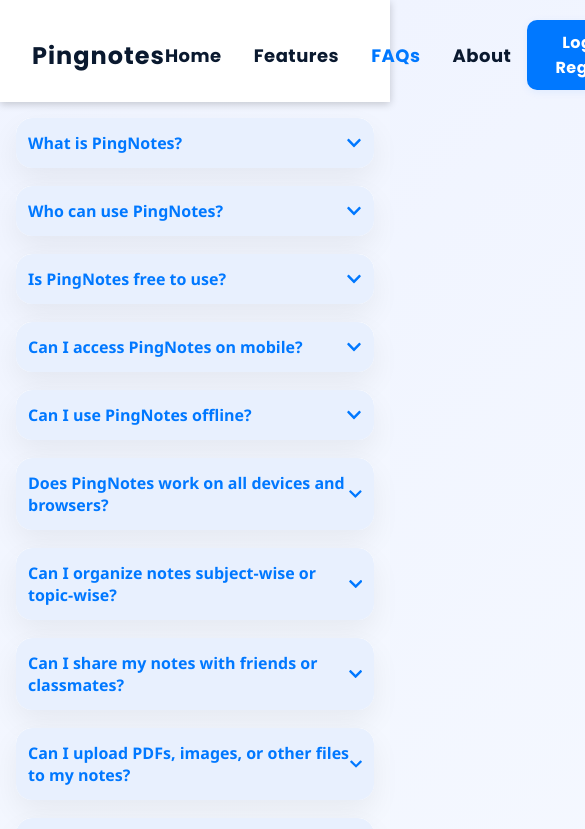
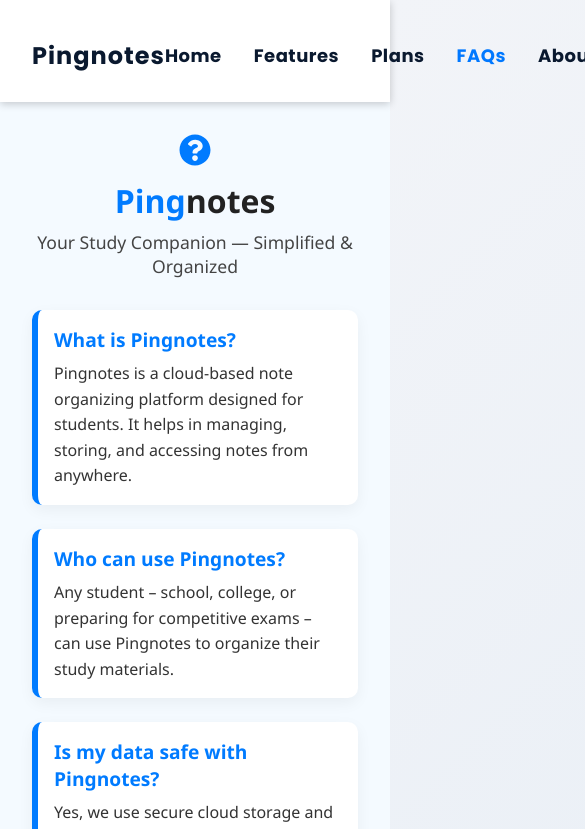
Before and after one commit to csdivyansh/PingNotes, a React (Vite) app in the folder frontend/: page /faq in a window 390 px wide. Shown: the top 829 px of the page, 585 px wide, since content can reach past the window. Built offline with nearby package versions, Linux system fonts and the light colour scheme; the HTML template or start-up script is replaced by a standard one.

Commit message:
updated ui4

```diff
--- a/frontend/src/App.jsx
+++ b/frontend/src/App.jsx
@@ -8,6 +8,7 @@
 import About from "./components/About";
 import Features from "./components/features";
 import FAQ from "./components/FAQ";
+import Plans from "./components/Plans";
 import ExplorePage from "./components/ExplorePage";
 import DashboardLayout from "./components/DashboardLayout";
 import MyFiles from "./components/MyFiles";
@@ -35,6 +36,7 @@
         <Route path="/auth/success" element={<AuthSuccess />} />
         <Route path="/about" element={<About />} />
         <Route path="/features" element={<Features />} />
+        <Route path="/plans" element={<Plans />} />
         <Route path="/faq" element={<FAQ />} />
         <Route path="/explore" element={<ExplorePage />} />
       </Routes>
--- a/frontend/src/components/FAQ.jsx
+++ b/frontend/src/components/FAQ.jsx
@@ -1,138 +1,81 @@
-import React, { useState } from "react";
+// FAQpage.js
+import React from "react";
 import "./FAQpage.css";
-import { FaChevronDown, FaChevronUp } from "react-icons/fa";
+import { FaQuestionCircle } from "react-icons/fa";
+import { motion } from "framer-motion";
 import Navbar from "./Navbar";
-import Footer from "./Footer";
-const FAQ = () => {
-  const [openIndex, setOpenIndex] = useState(null);
-
-  const toggleAnswer = (index) => {
-    setOpenIndex(openIndex === index ? null : index);
-  };
 
 const faqs = [
   {
-      question: "What is PingNotes?",
+    question: "What is Pingnotes?",
     answer:
-        "PingNotes is a cloud-based note organizer designed to help students save, organize, and share study materials easily.",
+      "Pingnotes is a cloud-based note organizing platform designed for students. It helps in managing, storing, and accessing notes from anywhere.",
   },
   {
-      question: "Who can use PingNotes?",
+    question: "Who can use Pingnotes?",
     answer:
-        "PingNotes is for all students – school students, college students, and those preparing for competitive exams like JEE, NEET, UPSC, SSC, etc.",
+      "Any student – school, college, or preparing for competitive exams – can use Pingnotes to organize their study materials.",
   },
   {
-      question: "Is PingNotes free to use?",
+    question: "Is my data safe with Pingnotes?",
     answer:
-        "Yes, PingNotes offers a free plan for students to get started easily.",
+      "Yes, we use secure cloud storage and encryption to protect your notes and personal information.",
   },
   {
-      question: "Can I access PingNotes on mobile?",
+    question: "How can I organize notes subject-wise or topic-wise?",
     answer:
-        "Yes, PingNotes is fully responsive and works on all smartphones and tablets.",
+      "You can create folders or tags based on subjects or topics, and easily group your notes accordingly within the Pingnotes app.",
   },
   {
-      question: "Can I use PingNotes offline?",
+    question: "Can I share my notes with classmates?",
     answer:
-        "Currently, PingNotes requires an internet connection, but offline support is planned for future updates.",
+      "Yes! Pingnotes allows you to share your notes securely with classmates via links or email invitations.",
   },
   {
-      question: "Does PingNotes work on all devices and browsers?",
+    question: "Does PingNotes work offline?",
     answer:
-        "Yes, PingNotes works smoothly on Chrome, Firefox, Safari, and modern mobile browsers.",
-    },
-    {
-      question: "Can I organize notes subject-wise or topic-wise?",
-      answer:
-        "Absolutely! You can create folders, categories, and tags for subjects, topics, or exams.",
-    },
-    {
-      question: "Can I share my notes with friends or classmates?",
-      answer:
-        "Yes, you can share notes via a link or invite other users to collaborate on notes.",
-    },
-    {
-      question: "Can I upload PDFs, images, or other files to my notes?",
-      answer:
-        "Yes, PingNotes supports file uploads including PDFs, images, and more.",
-    },
-    {
-      question: "Does PingNotes support handwritten notes or drawing?",
-      answer:
-        "We are working on a drawing board feature for handwritten notes.",
-    },
-    {
-      question:
-        "How can PingNotes help me prepare for competitive exams like JEE, NEET, SSC, UPSC?",
-      answer:
-        "You can organize revision notes, track progress, and share notes with study groups.",
-    },
-    {
-      question: "Can I bookmark important notes or tag them?",
-      answer:
-        "Yes, you can easily tag and bookmark your notes for quick access.",
-    },
-    {
-      question: "Can I set reminders or schedules for revision?",
-      answer: "A built-in reminder and scheduler feature is coming soon!",
-    },
-    {
-      question: "Is PingNotes useful for school students (Class 6 to 12)?",
-      answer: "Yes, PingNotes is designed to support all academic levels.",
-    },
-    {
-      question:
-        "Can college students use PingNotes for lecture notes and assignments?",
-      answer:
-        "Definitely! You can store, sort, and share your college materials easily.",
-    },
-    {
-      question: "Can teachers use PingNotes to share notes with students?",
-      answer:
-        "Yes, PingNotes supports sharing and collaboration for teachers and students alike.",
-    },
-    {
-      question: "Is my data safe on PingNotes?",
-      answer: "Yes, we use secure encryption to keep your data protected.",
-    },
-    {
-      question: "Can I recover deleted notes?",
-      answer:
-        "Yes, a deleted note goes to Trash and can be recovered within 30 days.",
-    },
-    {
-      question: "What should I do if I forget my password?",
-      answer:
-        "Use the 'Forgot Password' link on the login page to reset it easily.",
-    },
-    {
-      question: "How can I contact PingNotes support team?",
-      answer:
-        "You can reach out to us via our Contact page or email us at support@pingnotes.in.",
+      "Currently, PingNotes is optimized for online access, but we are working on an offline mode for future updates.",
   },
 ];
 
+const FAQpage = () => {
   return (
     <>
       <Navbar />
       <div className="faq-container">
-        <div className="faq-list">
+        <header className="faq-header">
+          <FaQuestionCircle className="faq-icon" />
+          <h1>
+            <span className="blue">Ping</span>notes
+          </h1>
+          <p className="tagline">
+            Your Study Companion — Simplified & Organized
+          </p>
+        </header>
+
+        <motion.div
+          className="faq-list"
+          initial={{ opacity: 0, y: 50 }}
+          animate={{ opacity: 1, y: 0 }}
+          transition={{ duration: 0.6 }}
+        >
           {faqs.map((faq, index) => (
-            <div key={index} className="faq-item">
-              <div className="faq-question" onClick={() => toggleAnswer(index)}>
-                {faq.question}
-                {openIndex === index ? <FaChevronUp /> : <FaChevronDown />}
+            <motion.div
+              className="faq-card"
+              key={index}
+              whileHover={{ scale: 1.02 }}
+              initial={{ opacity: 0, y: 30 }}
+              animate={{ opacity: 1, y: 0 }}
+              transition={{ delay: 0.2 * index }}
+            >
+              <h3>{faq.question}</h3>
+              <p>{faq.answer}</p>
+            </motion.div>
+          ))}
+        </motion.div>
       </div>
-              {openIndex === index && (
-                <div className="faq-answer">{faq.answer}</div>
-              )}
-            </div>
-          ))}
-        </div>
-      </div>
-      <Footer />
     </>
   );
 };
 
-export default FAQ;
+export default FAQpage;
--- a/frontend/src/components/FAQpage.css
+++ b/frontend/src/components/FAQpage.css
@@ -1,125 +1,73 @@
-body {
-  background: linear-gradient(135deg, #f0f4ff, #f9fcff);
+.faq-container {
+  background: #f4faff;
+  min-height: 100vh;
+  padding: 2rem;
   font-family: "Segoe UI", Tahoma, Geneva, Verdana, sans-serif;
-}
-
-.faq-page {
-  padding: 1rem;
-  padding: 50px 20px;
-  min-height: 100vh;
 }
 
 .faq-header {
   text-align: center;
-  margin-bottom: 60px;
+  margin-bottom: 2rem;
 }
 
-.faq-title {
-  font-size: 42px;
-  background: linear-gradient(90deg, #004aad, #00bfff);
-  -webkit-background-clip: text;
-  -webkit-text-fill-color: transparent;
-  font-weight: 800;
-  margin-bottom: 15px;
-  letter-spacing: 1.5px;
-  font-family: "Segoe UI", Tahoma, Geneva, Verdana, sans-serif;
+.faq-header h1 {
+  font-size: 2.5rem;
+  margin: 0;
+  font-weight: bold;
+  color: #222;
 }
 
-.faq-subtitle {
-  font-size: 18px;
+.faq-header .blue {
+  color: #007bff;
+}
+
+.faq-header .tagline {
   color: #444;
-  max-width: 750px;
-  margin: 0 auto 40px auto;
-  line-height: 1.6;
-  text-align: center;
-  font-style: italic;
-  font-weight: 500;
+  margin-top: 0.5rem;
+  font-size: 1.1rem;
+}
+
+.faq-icon {
+  font-size: 2rem;
+  color: #007bff;
+  margin-bottom: 0.5rem;
 }
 
 .faq-list {
-  padding: 1rem;
-  display: grid;
-  grid-template-columns: 1fr;
-  gap: 25px;
-  max-width: 900px;
-  margin: 0 auto;
+  display: flex;
+  flex-direction: column;
+  gap: 1.5rem;
+  max-width: 800px;
+  margin: auto;
 }
 
-.faq-item {
-  background: white;
-  border-radius: 16px;
-  padding: 0;
-  box-shadow: 0 12px 30px rgba(0, 0, 0, 0.06);
-  transition: box-shadow 0.3s, transform 0.2s;
-  overflow: hidden;
+.faq-card {
+  background-color: #fff;
+  border-left: 6px solid #007bff;
+  padding: 1rem 1.5rem;
+  border-radius: 10px;
+  box-shadow: 0 5px 15px rgba(0, 0, 0, 0.05);
+  transition: all 0.3s ease-in-out;
 }
 
-.faq-item:hover {
-  box-shadow: 0 16px 40px rgba(0, 0, 0, 0.1);
-  transform: translateY(-4px) scale(1.01);
+.faq-card h3 {
+  margin-bottom: 0.5rem;
+  font-size: 1.2rem;
+  color: #007bff;
 }
 
-.faq-question {
-  padding: 22px 30px;
-  cursor: pointer;
-  font-weight: 700;
-  font-size: 20px;
-  color: #0078ff;
-  display: flex;
-  justify-content: space-between;
-  align-items: center;
-  background-color: #e8f0fe;
-  border-radius: 16px 16px 0 0;
-  font-family: "Segoe UI", Tahoma, Geneva, Verdana, sans-serif;
-  transition: background 0.2s;
+.faq-card p {
+  margin: 0;
+  color: #333;
+  line-height: 1.6;
 }
 
-.faq-question:hover {
-  background-color: #dbe9ff;
-}
+@media screen and (max-width: 768px) {
+  .faq-card {
+    padding: 1rem;
+  }
 
-.faq-answer {
-  padding: 20px 30px;
-  font-size: 17px;
-  color: #0a192f;
-  border-top: 1px solid #d3e3fd;
-  background-color: #ffffff;
-  font-weight: 500;
-  font-family: "Segoe UI", Tahoma, Geneva, Verdana, sans-serif;
-}
-
-.faq-icon {
-  font-size: 22px;
-  transition: transform 0.3s ease;
-}
-
-.faq-icon.open {
-  transform: rotate(180deg);
-}
-
-@media (max-width: 900px) {
-  .faq-list {
-    max-width: 100%;
-    gap: 18px;
+  .faq-header h1 {
+    font-size: 2rem;
   }
 }
-
-@media (max-width: 600px) {
-  .faq-page {
-    padding: 20px 4px;
-  }
-  .faq-title {
-    font-size: 28px;
-  }
-  .faq-subtitle {
-    font-size: 16px;
-  }
-  .faq-question {
-    font-size: 16px;
-    padding: 14px 12px;
-  }
-  .faq-answer {
-    font-size: 15px;
-    padding: 14px 12px;
-  }
-}
--- a/frontend/src/components/Navbar.jsx
+++ b/frontend/src/components/Navbar.jsx
@@ -82,6 +82,20 @@
             Features
           </Link>
           <Link
+            to="/plans"
+            style={{
+              color: location.pathname === "/plans" ? "#0078FF" : "#0a192f",
+              textDecoration: "none",
+              fontWeight: 700,
+              fontSize: 18,
+              fontFamily: "Poppins, Arial, sans-serif",
+              letterSpacing: 0.5,
+              transition: "color 0.2s",
+            }}
+          >
+            Plans
+          </Link>
+          <Link
             to="/faq"
             style={{
               color: location.pathname === "/faq" ? "#0078FF" : "#0a192f",
@@ -109,6 +123,7 @@
           >
             About
           </Link>
+
         </div>
         {loggedIn ? (
           <button
--- /dev/null
+++ b/frontend/src/components/Plans.css
@@ -0,0 +1,117 @@
+body {
+  background: linear-gradient(135deg, #f2f4f8, #e6edf5);
+  font-family: 'Segoe UI', sans-serif;
+}
+
+.plans-section {
+  padding: 60px 20px 100px;
+  max-width: 1200px;
+  margin: auto;
+  text-align: center;
+  background-size: cover;
+  position: relative;
+}
+
+/* Remove background pattern */
+.plans-section.no-bg {
+  background: none;
+}
+
+.plans-header h2 {
+  font-size: 36px;
+  margin-bottom: 10px;
+  color: #222;
+}
+
+.plans-header h2 .highlight-blue {
+  color: #007bff;
+}
+
+.plans-header p {
+  color: #666;
+  font-size: 17px;
+  margin-bottom: 50px;
+}
+
+.plan-cards {
+  display: grid;
+  grid-template-columns: repeat(auto-fit, minmax(280px, 1fr));
+  gap: 40px;
+  margin-bottom: 40px;
+  padding: 0 10px;
+}
+
+.plan-card {
+  background: #fff;
+  border-radius: 20px;
+  padding: 35px 25px;
+  box-shadow: 0 12px 35px rgba(0, 0, 0, 0.08);
+  transition: transform 0.25s ease, box-shadow 0.25s;
+}
+
+.plan-card:hover {
+  transform: translateY(-6px);
+  box-shadow: 0 14px 38px rgba(0, 0, 0, 0.1);
+}
+
+.plan-card h3 {
+  font-size: 24px;
+  color: #007bff;
+  margin-bottom: 12px;
+}
+
+.plan-card:nth-child(3) h3 {
+  color: #007bff;
+}
+
+.plan-price {
+  font-size: 22px;
+  font-weight: bold;
+  color: #222;
+  margin-bottom: 25px;
+}
+
+.plan-card ul {
+  list-style: none;
+  padding: 0;
+  margin-bottom: 25px;
+  text-align: left;
+}
+
+.plan-card li {
+  margin-bottom: 12px;
+  font-size: 15.5px;
+  display: flex;
+  align-items: center;
+  color: #333;
+}
+
+.check-icon {
+  color: #007bff;
+  margin-right: 10px;
+  font-size: 16px;
+}
+
+.choose-btn {
+  padding: 10px 22px;
+  background-color: #007bff;
+  border: none;
+  color: white;
+  border-radius: 999px;
+  font-weight: 500;
+  cursor: pointer;
+  transition: background 0.3s, transform 0.2s;
+}
+
+.choose-btn:hover {
+  background-color: #0056b3;
+  transform: scale(1.05);
+}
+
+.new-update-msg {
+  font-size: 15px;
+  color: #444;
+  margin-top: 60px;
+  font-style: italic;
+  opacity: 0.8;
+}
--- /dev/null
+++ b/frontend/src/components/Plans.jsx
@@ -0,0 +1,114 @@
+import React from "react";
+import { FaCheckCircle } from "react-icons/fa";
+import { motion } from "framer-motion";
+import "./Plans.css";
+import Navbar from "./Navbar";
+
+const plans = [
+  {
+    name: "Free",
+    price: "$0/mo",
+    features: ["Access to basic notes", "Limited uploads", "Community support"],
+    highlighted: false,
+  },
+  {
+    name: "Pro",
+    price: "$9.99/mo",
+    features: [
+      "Unlimited note storage",
+      "Advanced search",
+      "AI summarisation",
+      "Priority support",
+    ],
+    highlighted: false,
+  },
+  {
+    name: "Premium",
+    price: "$29.99/mo",
+    features: [
+      "Team collaboration tools",
+      "Admin controls",
+      "Custom integrations",
+      "Dedicated manager",
+      "Exclusive analytics",
+    ],
+    highlighted: false,
+  },
+];
+
+export default function Plans() {
+  return (
+    <>
+      <Navbar />
+      <div className="plans-section no-bg">
+        <motion.div
+          className="plans-header"
+          initial={{ opacity: 0, y: -40 }}
+          animate={{ opacity: 1, y: 0 }}
+          transition={{ duration: 0.6 }}
+        >
+          <h2>Choose your perfect plan</h2>
+          <p>
+            From free forever to power-packed pro — find what fits you best.
+          </p>
+        </motion.div>
+
+        <motion.div
+          className="plan-cards"
+          initial="hidden"
+          whileInView="visible"
+          transition={{ staggerChildren: 0.2 }}
+          viewport={{ once: true }}
+        >
+          {plans.map((plan, idx) => (
+            <motion.div
+              className={`plan-card`}
+              key={idx}
+              initial={{ opacity: 0, y: 50 }}
+              whileInView={{ opacity: 1, y: 0 }}
+              transition={{ duration: 0.6, delay: idx * 0.2 }}
+              whileHover={{ scale: 1.05 }}
+            >
+              <motion.h3
+                initial={{ scale: 0.8, opacity: 0 }}
+                whileInView={{ scale: 1, opacity: 1 }}
+                transition={{ duration: 0.4 }}
+              >
+                {plan.name}
+              </motion.h3>
+              <p className="plan-price">{plan.price}</p>
+              <ul>
+                {plan.features.map((feat, i) => (
+                  <motion.li
+                    key={i}
+                    initial={{ x: -20, opacity: 0 }}
+                    whileInView={{ x: 0, opacity: 1 }}
+                    transition={{ duration: 0.4, delay: i * 0.1 }}
+                  >
+                    <FaCheckCircle className="check-icon" /> {feat}
+                  </motion.li>
+                ))}
+              </ul>
+              <motion.button
+                className="choose-btn"
+                whileHover={{ scale: 1.08 }}
+                whileTap={{ scale: 0.95 }}
+              >
+                Choose {plan.name}
+              </motion.button>
+            </motion.div>
+          ))}
+        </motion.div>
+
+        <motion.p
+          className="new-update-msg"
+          initial={{ opacity: 0 }}
+          whileInView={{ opacity: 1 }}
+          transition={{ delay: 0.5, duration: 0.8 }}
+        >
+          ✨ More features are on the way — stay tuned!
+        </motion.p>
+      </div>
+    </>
+  );
+}
--- a/package.json
+++ b/package.json
@@ -3,6 +3,7 @@
     "aos": "^2.3.4",
     "axios": "^1.10.0",
     "docx": "^9.5.1",
+    "framer-motion": "^12.23.6",
     "google-auth-library": "^10.1.0",
     "react-icons": "^5.5.0"
   },
```
Also changed, not shown: frontend/src/components/Home.jsx (+31 -12 lines), 10 other files (tests, documents, lock files or other folders). Lines whose indentation alone changed are shown as unchanged.
